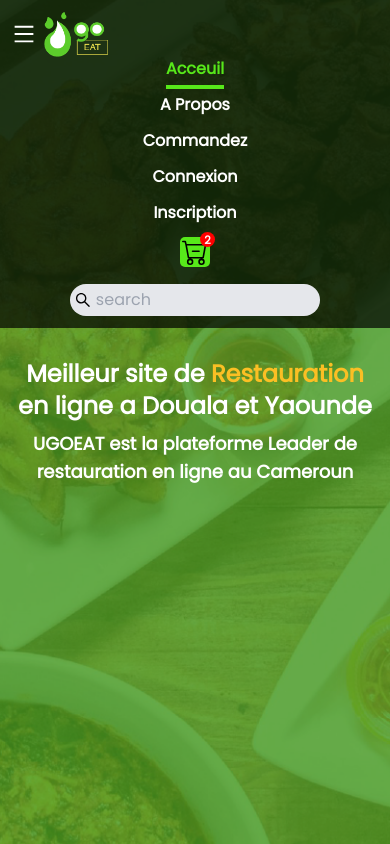
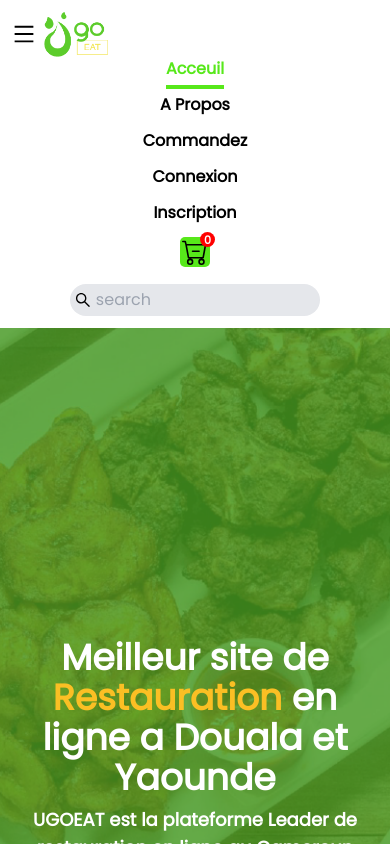
Before and after one commit to UGOEAT-Dev/Ugoeat-WebFront, a React (Vite) app: page / in a window 390 px wide. Both pictures are taken after a click on the element 195 px from the left and 34 px from the top of the page. Shown: the top 844 px of the page. Built offline with nearby package versions, Linux system fonts and the light colour scheme.

Commit message:
Gestion du responsive - 1

```diff
--- a/index.html
+++ b/index.html
@@ -4,7 +4,7 @@
     <meta charset="UTF-8" />
     <link rel="icon" type="image/svg+xml" href="favicon.ico" />
     <meta name="viewport" content="width=device-width, initial-scale=1.0" />
-    <title>UgoEat</title>
+    <title>UGOEAT</title>
     <style>
 
     </style>
--- a/src/pages/home/components/HomeBanner.jsx
+++ b/src/pages/home/components/HomeBanner.jsx
@@ -17,7 +17,7 @@
         }}>
             <div className="md:flex lg:pt-20 justify-evenly items-center">
                 <div className="md:w-1/3 text-lg text-center lg:text-left p-2">
-                    <h3 className="text-2xl lg:text-4xl mb-2">Meilleur site de <span className="text-amber-400">Restauration</span> en ligne a Douala et Yaounde</h3>
+                    <h3 className="text-4xl mb-2">Meilleur site de <span className="text-amber-400">Restauration</span> en ligne a Douala et Yaounde</h3>
                     <p>UGOEAT est la plateforme Leader de restauration en ligne au Cameroun</p>
                 </div>
 
--- a/src/pages/root/Root.jsx
+++ b/src/pages/root/Root.jsx
@@ -11,7 +11,7 @@
 
     return <>
         <Header/>
-        <main><Outlet/></main>
+        <main className="min-h-screen"><Outlet/></main>
         <Footer />
     </>
 }
--- a/src/pages/root/components/Header.jsx
+++ b/src/pages/root/components/Header.jsx
@@ -10,12 +10,12 @@
 
 
     return (
-        <header className="lg:flex fixed top-0 z-10 w-full bg-black bg-opacity-70 justify-evenly p-3 items-center">
+        <header className="lg:flex shadow-md sm:fixed top-0 z-10 w-full sm:bg-black sm:bg-opacity-70 justify-evenly p-3 items-center">
             <div className="flex cursor-pointer items-center space-x-2" onClick={toggleNavbar}>
-                <AiOutlineMenu size={24} className="block text-white lg:hidden"/>
+                <AiOutlineMenu size={24} className="block sm:text-white lg:hidden"/>
                 <img src={logoWhite} alt="logo-white" width="64"/>
             </div>
-            <Navbar className={(showNavbar? "block h-auto" : "hidden h-0") + " lg:block lg:h-auto lg:w-5/6 lg:mt-3"} />
+            <Navbar className={(showNavbar? "block h-auto" : "hidden h-0") + " md:h-auto lg:w-5/6 lg:mt-3"} />
         </header>
     )
 }
--- a/src/pages/root/components/Navbar.jsx
+++ b/src/pages/root/components/Navbar.jsx
@@ -15,7 +15,7 @@
                 <li><NavLink to='/register'>Inscription</NavLink></li>
                 <li>
                     <button className="cart bg-green">
-                        <span className="cart-text font-bold">2</span>
+                        <span className="cart-text font-bold">0</span>
                         <BsCartDash className="cart-image"/>
                     </button>
                 </li>
--- a/src/pages/root/root.scss
+++ b/src/pages/root/root.scss
@@ -12,12 +12,14 @@
         text-decoration: none;
         transition: 150ms;
         padding-bottom: 5px;
+
+        @media screen and (max-width: 1024px){
+          color: #000;
+        }
       }
-
       a:hover {
         color: $link-active-color;
       }
-
       a.active {
         color: $link-active-color;
         font-weight: bold;
```
